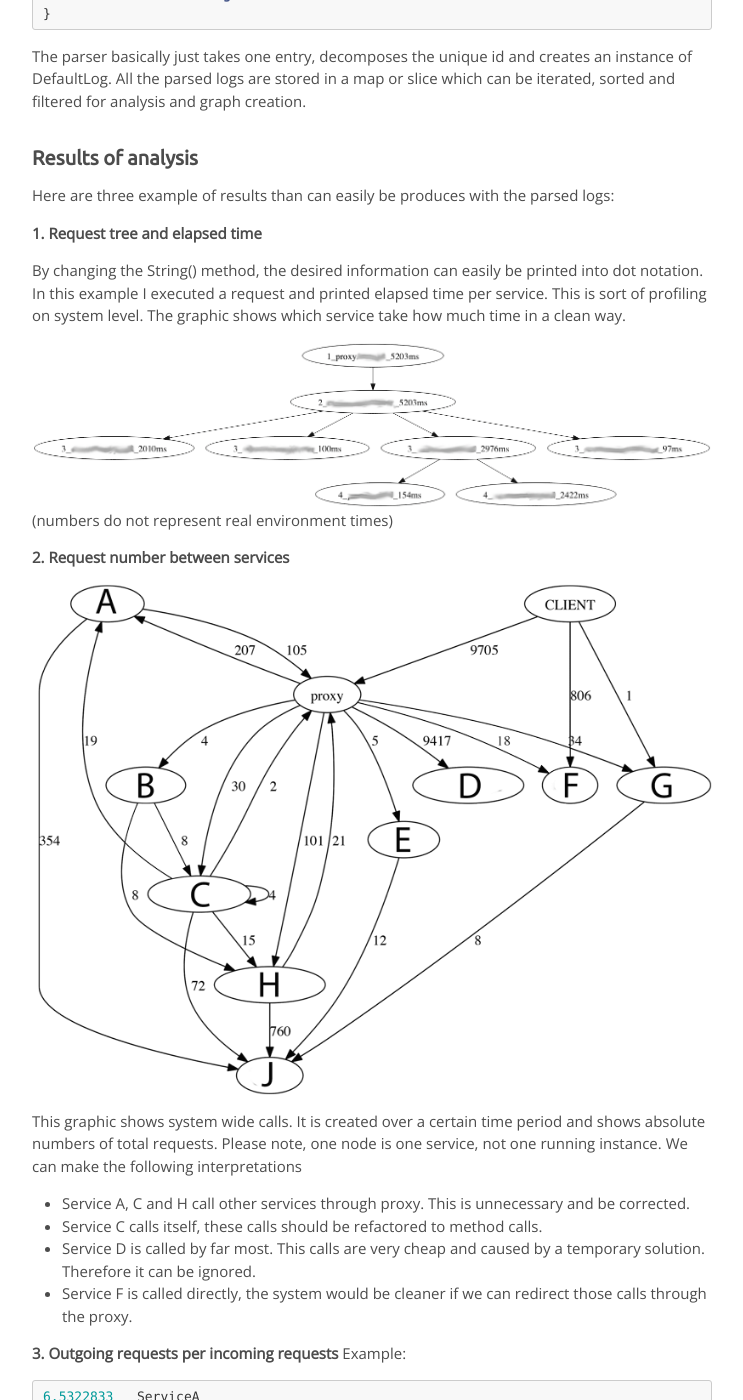
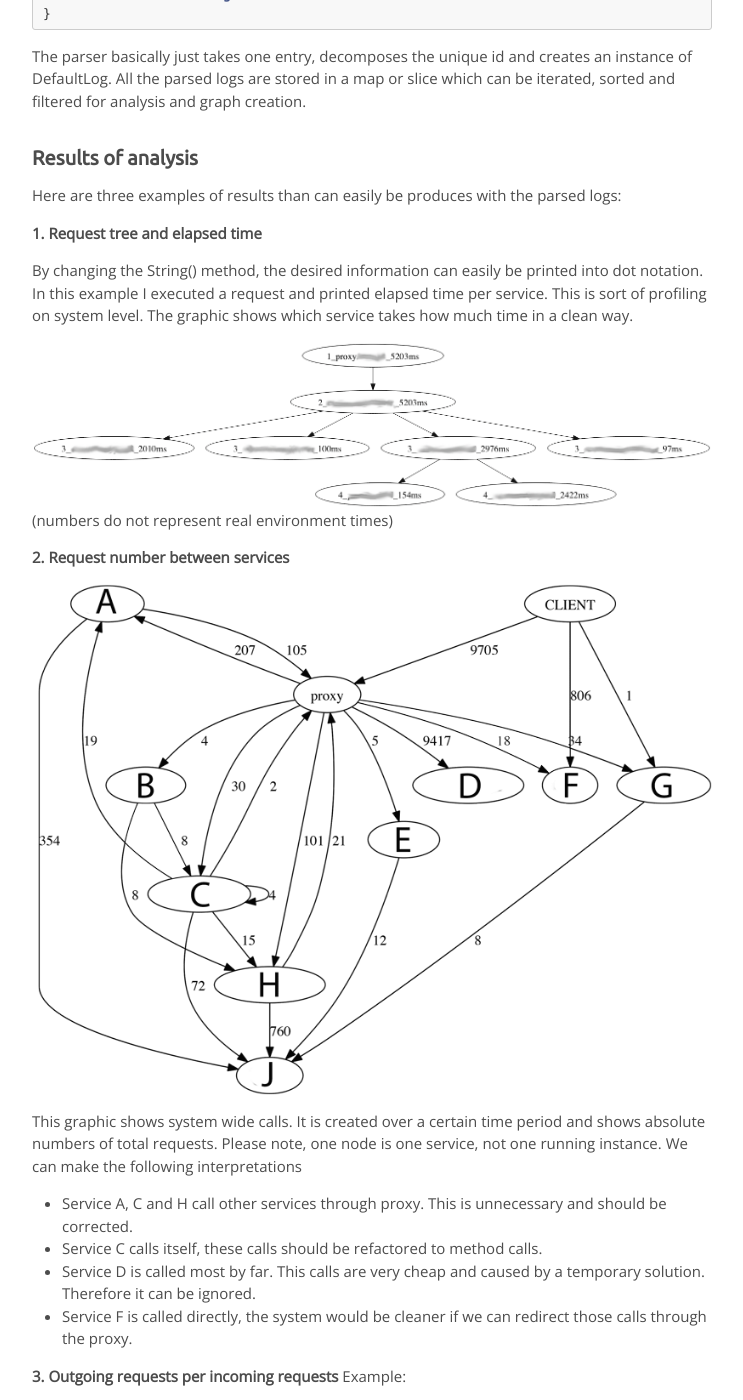
Before and after one commit to chrisport/chrisport.github.io, a Jekyll site: the page built from _posts/2015-01-09-golang-log-microservices.markdown, in a window 1280 px wide and 1400 px high, scrolled down 2968 px. Shown: the whole window, without its empty margins (268-1011 px from the left). Built offline with Jekyll 4.4.1, drawn with Linux system fonts in a browser that asks for light colours; nearby versions of some CDN libraries; comment, search, counter and statistics services are not loaded.

Commit message:
fix formatting and some misspelling

```diff
--- a/_posts/2015-01-09-golang-log-microservices.markdown
+++ b/_posts/2015-01-09-golang-log-microservices.markdown
@@ -106,13 +106,13 @@ logs are stored in a map or slice which can be iterated, sorted and filtered for
 
 ### Results of analysis
 
-Here are three example of results than can easily be produces with the parsed logs:
+Here are three examples of results than can easily be produces with the parsed logs:
 
 **1. Request tree and elapsed time**
 
 By changing the String() method, the desired information can easily be printed into dot notation.
 In this example I executed a request and printed elapsed time per service. This is sort of profiling on system level.
-The graphic shows which service take how much time in a clean way.
+The graphic shows which service takes how much time in a clean way.
 
 
 ![Visualization of request with elapsed time ](/images/ex2.png)
@@ -126,9 +126,10 @@ The graphic shows which service take how much time in a clean way.
 This graphic shows system wide calls. It is created over a certain time period and shows absolute numbers of total requests.
 Please note, one node is one service, not one running instance.
 We can make the following interpretations
-- Service A, C and H call other services through proxy. This is unnecessary and be corrected.
+
+- Service A, C and H call other services through proxy. This is unnecessary and should be corrected.
 - Service C calls itself, these calls should be refactored to method calls.
-- Service D is called by far most. This calls are very cheap and caused by a temporary solution. Therefore it can be ignored.
+- Service D is called most by far. This calls are very cheap and caused by a temporary solution. Therefore it can be ignored.
 - Service F is called directly, the system would be cleaner if we can redirect those calls through the proxy.
 
 **3. Outgoing requests per incoming requests**
```
